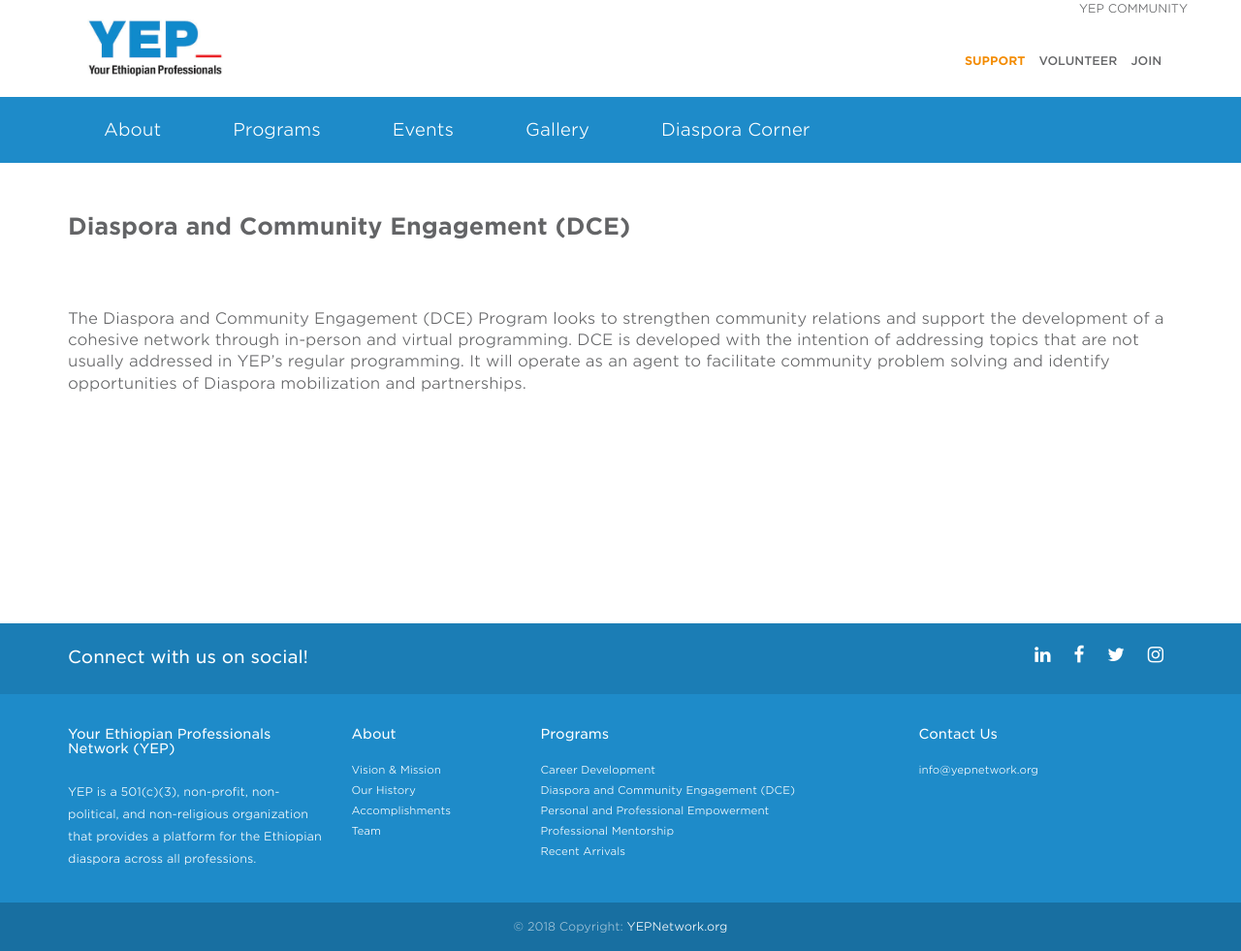
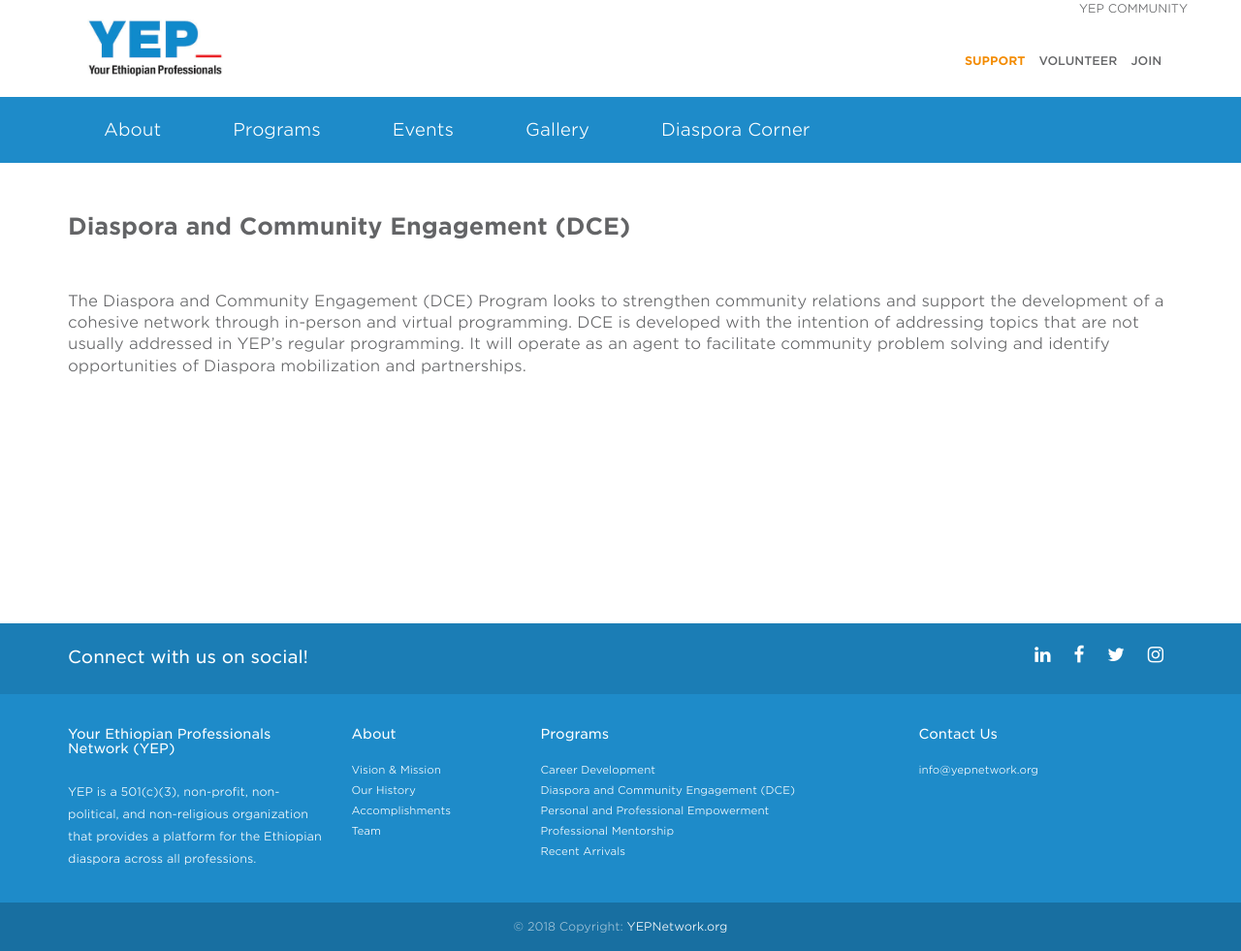
Before and after one commit to YEPNetwork/yepnetwork.github.io, a Jekyll site: the page built from _programs/diaspora-community-engagement.html, in a window 1280 px wide. Shown: the whole page at 97% size. Built offline with Jekyll 4.4.1, drawn with Linux system fonts in a browser that asks for light colours; nearby versions of some CDN libraries.

Commit message:
Update program.html

```diff
--- a/_layouts/program.html
+++ b/_layouts/program.html
@@ -4,11 +4,10 @@
 <div class="container pad-by-50">
   <div class="row">
     <div class="col-sm-12">
-      <h2 class="margin-top-0 margin-bottom-2">{{ page.title }}</h2>
+      <h2 class="margin-top-0 margin-bottom-0">{{ page.title }}</h2>
     </div>
   </div>
 </div>
-
 <div class="container">
   {{ content }}
 </div>
```
